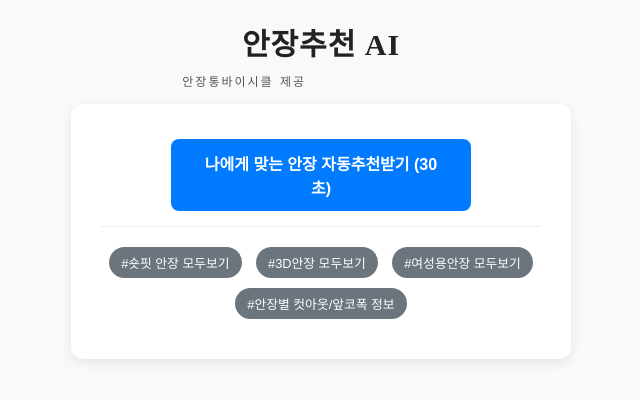
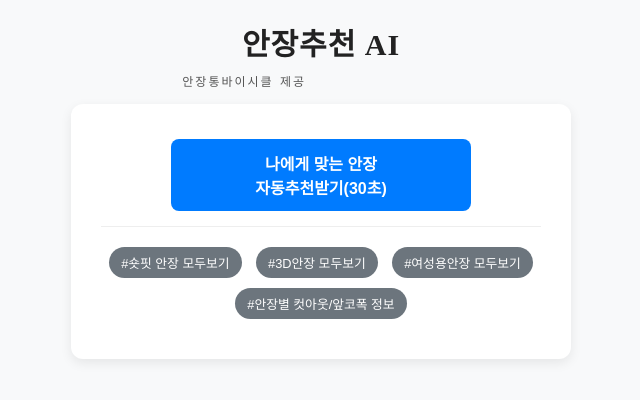
Before and after one commit to twonome/anjangtong, a plain HTML site: page index.html in a window 1280 px wide. Shown: the whole page, without its empty margins (319-959 px from the left). Drawn offline with Linux system fonts and the light colour scheme.

Commit message:
Update index.html

```diff
--- a/index.html
+++ b/index.html
@@ -15,7 +15,7 @@
 
     <div id="main-container" class="container">
         <div id="main-button-container">
-            <button class="main-cta-button" onclick="startQuestionnaire()">나에게 맞는 안장 자동추천받기 (30초)</button>
+            <button class="main-cta-button" onclick="startQuestionnaire()">나에게 맞는 안장<br>자동추천받기(30초)</button>
         </div>
 
         <div class="category-container">
```
